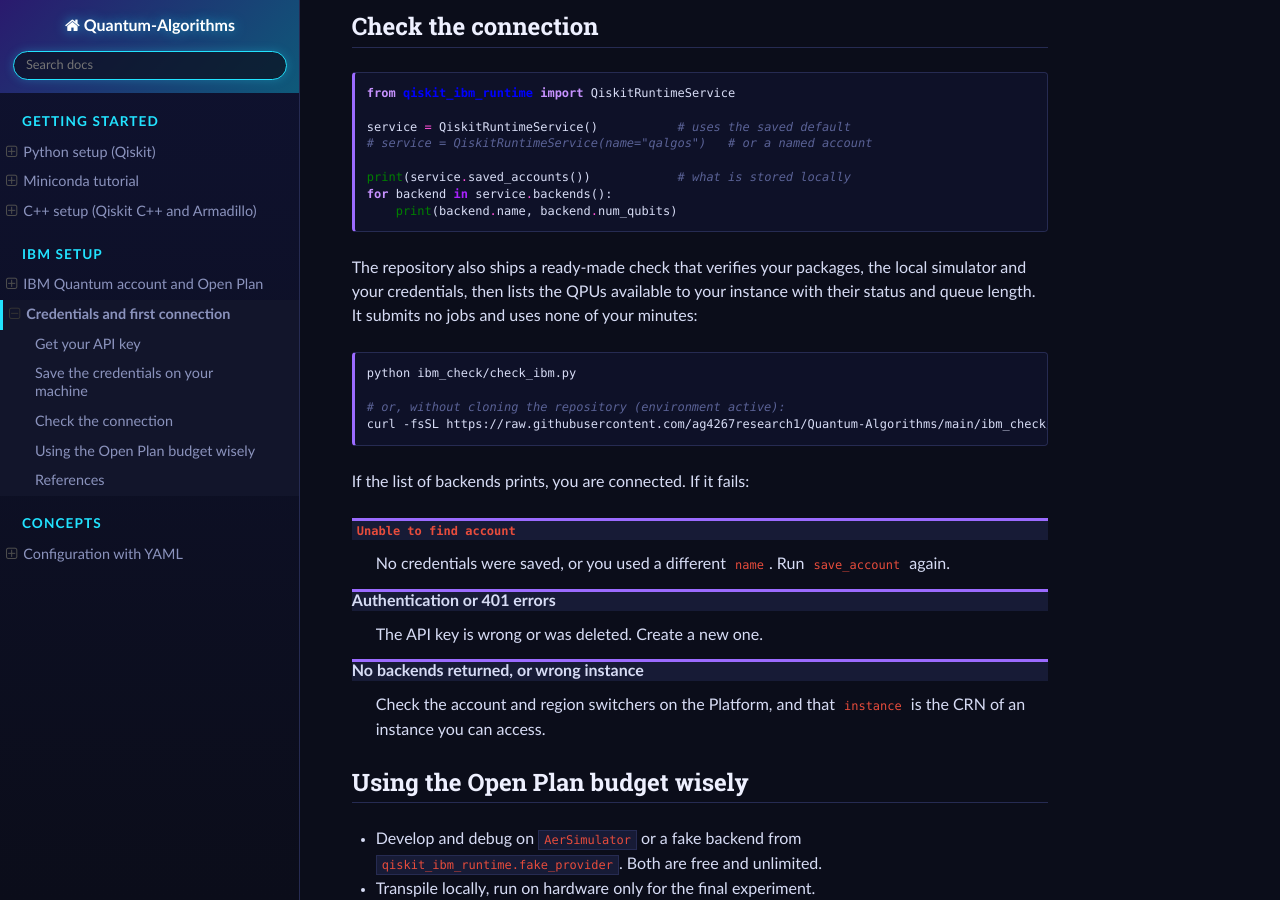
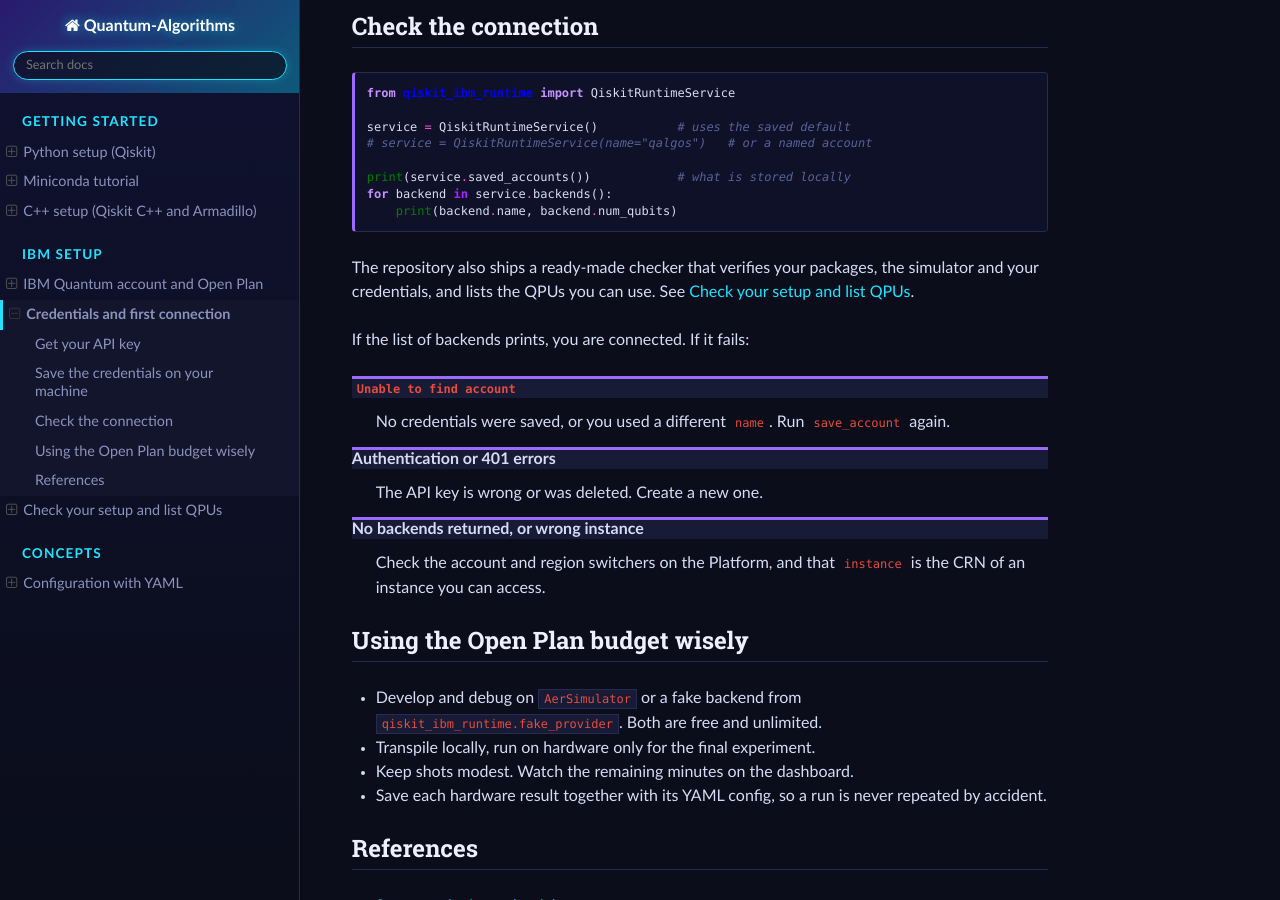
Before and after one commit to ag4267research1/Quantum-Algorithms, a Sphinx documentation site: the page built from docs/ibm_setup/credentials.rst, in a window 1280 px wide and 900 px high, scrolled down 1294 px. Built offline with Sphinx 7.4.7 and the Read the Docs theme 3.1.0, drawn with Linux system fonts in a browser that asks for light colours.

Commit message:
Add IBM setup page for the ibm_check tool

```diff
--- a/docs/ibm_setup/credentials.rst
+++ b/docs/ibm_setup/credentials.rst
@@ -71,17 +71,9 @@
    for backend in service.backends():
        print(backend.name, backend.num_qubits)
 
-The repository also ships a ready-made check that verifies your packages,
-the local simulator and your credentials, then lists the QPUs available to
-your instance with their status and queue length. It submits no jobs and uses
-none of your minutes:
-
-.. code-block:: bash
-
-   python ibm_check/check_ibm.py
-
-   # or, without cloning the repository (environment active):
-   curl -fsSL https://raw.githubusercontent.com/ag4267research1/Quantum-Algorithms/main/ibm_check/check_ibm.py | python -
+The repository also ships a ready-made checker that verifies your packages,
+the simulator and your credentials, and lists the QPUs you can use. See
+:doc:`check`.
 
 If the list of backends prints, you are connected. If it fails:
 
--- a/docs/index.rst
+++ b/docs/index.rst
@@ -43,6 +43,7 @@
 
    ibm_setup/open_plan
    ibm_setup/credentials
+   ibm_setup/check
 
 .. toctree::
    :maxdepth: 1
```
Also changed, not shown: README.md (+2 -1 lines), docs/ibm_setup/check.rst (added, +108 -0 lines).
